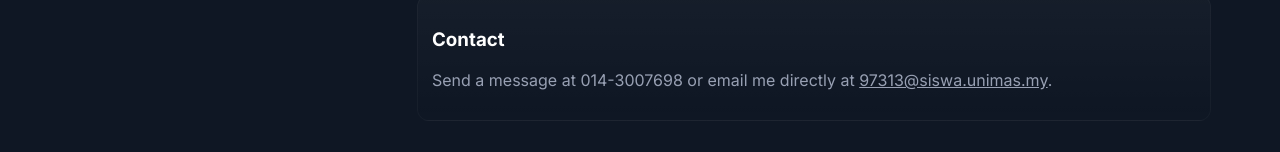
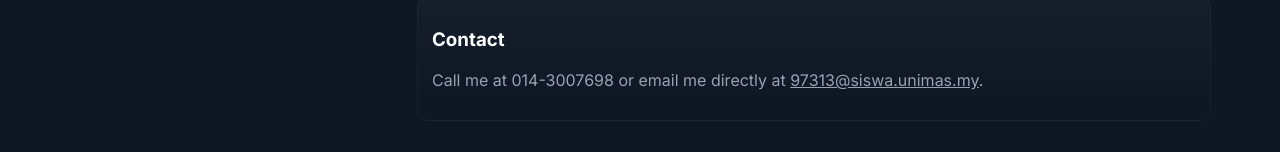
Before and after one commit to Firdaus0007/WADASG1, a plain HTML site: page index.html in a window 1280 px wide. Shown: the part 978-1130 px from the top of the page. Drawn offline with Linux system fonts and the light colour scheme.

Commit message:
Update index.html

```diff
--- a/index.html
+++ b/index.html
@@ -321,7 +321,7 @@
           <!-- CONTACT section -->
           <section id="contact" class="contact" aria-labelledby="contactTitle">
             <h3 id="contactTitle">Contact</h3>
-            <p style="color:var(--muted);margin-top:6px">Send a message at 014-3007698 or email me directly at <a href="mailto:97313@siswa.unimas.my">97313@siswa.unimas.my</a>.</p>
+            <p style="color:var(--muted);margin-top:6px">Call me at 014-3007698 or email me directly at <a href="mailto:97313@siswa.unimas.my">97313@siswa.unimas.my</a>.</p>
           </section>
 
         </section>
```
